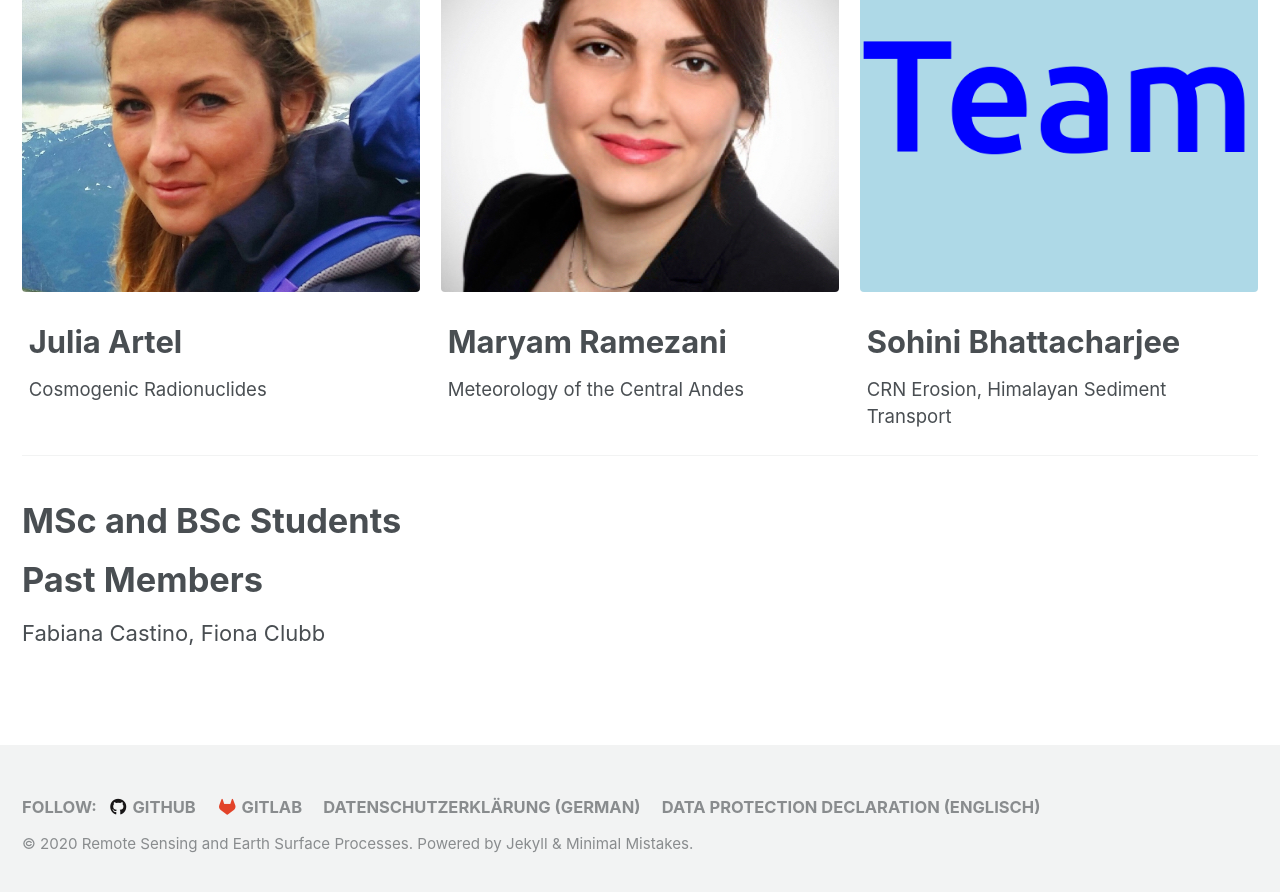
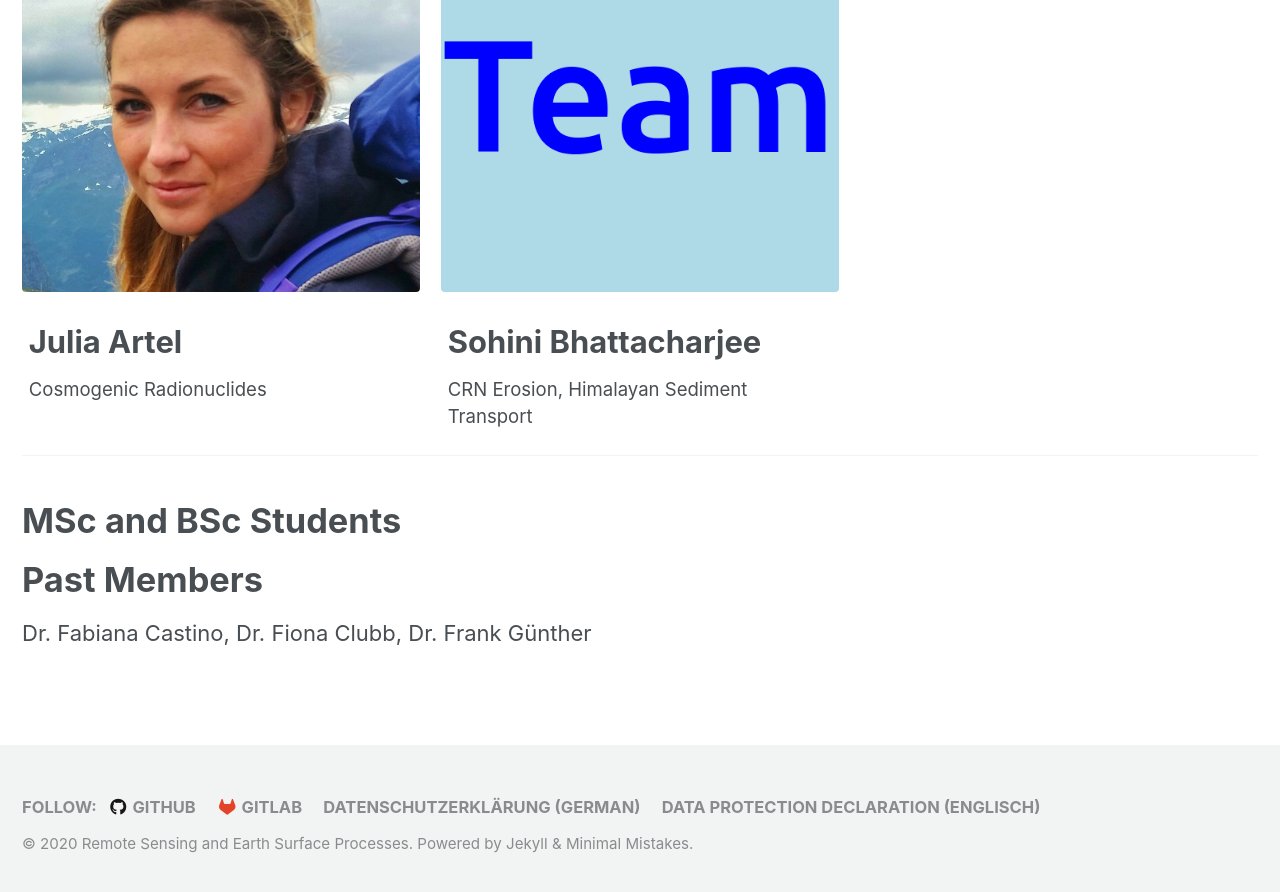
Before and after one commit to UP-RS-ESP/vacon.github.io, a Jekyll site: the page built from _pages/team_members.md, in a window 1280 px wide and 900 px high, scrolled down 3068 px. Shown: the top 892 px of the window. Built offline with Jekyll 4.4.1, drawn with Linux system fonts in a browser that asks for light colours; cached includes are drawn as plain includes; nearby versions of some CDN libraries; some of the changed text lies outside the part shown.

Commit message:
Sep-3 2020

```diff
--- a/_pages/team_members.md
+++ b/_pages/team_members.md
@@ -46,9 +46,6 @@
     title: Ben Purinton
     excerpt: 'SAR, Processing of satellite Remote Sensing Data'
     url: 'https://bpurinton.github.io/'
-  - image_path: /images/guenther.jpg
-    title: Frank Günther
-    excerpt: Satellite Earth Observation of Polar Regions
 PhD_students1:
   - image_path: /images/team_photo.png
     alt: Sofia Viotto
@@ -67,10 +64,6 @@
     alt: Julia Artel
     title: Julia Artel
     excerpt: Cosmogenic Radionuclides
-  - image_path: /images/ramezani.jpg
-    alt: Maryam Ramezani
-    title: Maryam Ramezani
-    excerpt: Meteorology of the Central Andes
   - image_path: /images/team_photo.png
     title: Sohini Bhattacharjee
     excerpt: 'CRN Erosion, Himalayan Sediment Transport'
@@ -105,4 +98,4 @@
 
 # Past Members
 
-Fabiana Castino, Fiona Clubb
+Dr. Fabiana Castino, Dr. Fiona Clubb, Dr. Frank Günther
```
